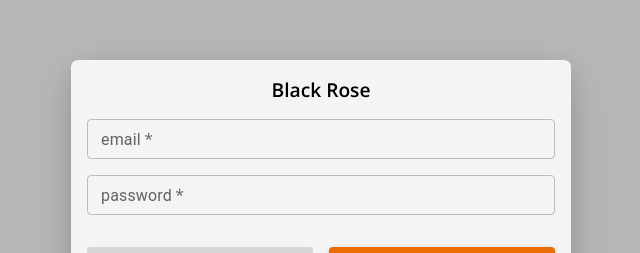
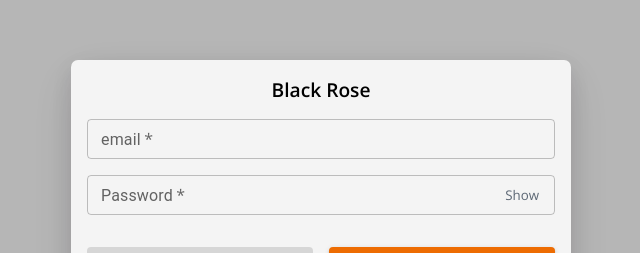
Before and after one commit to msyoufi/Blackrose-Webapp, a React (Vite) app: page / in a window 1280 px wide. Shown: the part 220-473 px from the top of the page, without its empty margins (319-959 px from the left). Built offline with nearby package versions, Linux system fonts and the light colour scheme; no server answers.

Commit message:
feat: add password toggle.

```diff
--- a/src/pages/admin-login/admin-login.tsx
+++ b/src/pages/admin-login/admin-login.tsx
@@ -3,6 +3,7 @@ import { useSnackbar } from '../../shared/components/snackbar';
 import { login } from '../../shared/services/auth.service';
 import { useState, type FormEvent } from 'react';
 import { FirebaseError } from 'firebase/app';
+import PasswordTextField from '../../shared/components/password-toggle';
 import './admin-login.scss';
 
 export default function AdminLogin() {
@@ -69,15 +70,10 @@ export default function AdminLogin() {
             required
           />
 
-          <TextField
+          <PasswordTextField
             id='password'
-            name='password'
-            label='password'
-            size='small'
-            type='password'
-            value={password}
-            onChange={e => setPassword(e.target.value)}
-            required
+            password={password}
+            setPassword={setPassword}
           />
         </div>
 
@@ -89,7 +85,7 @@ export default function AdminLogin() {
             size='medium'
             disabled={!email || !password || isLoading}
           >
-            {isLoading ? <CircularProgress size={20} /> : 'login'}
+            {isLoading ? <CircularProgress size={25} /> : 'login'}
           </Button>
 
           <Button
--- /dev/null
+++ b/src/shared/components/password-toggle.tsx
@@ -0,0 +1,64 @@
+import { TextField } from "@mui/material";
+import { useRef, useState } from "react";
+
+export default function PasswordTextField({
+  id,
+  name,
+  label,
+  password,
+  setPassword
+}: {
+  id: string,
+  name?: string,
+  label?: string,
+  password: string,
+  setPassword: (val: string) => any
+}) {
+  const [inputType, setInputtype] = useState<'password' | 'text'>('password');
+  const inputRef = useRef<HTMLInputElement>(null);
+
+  function handleClick(): void {
+    const input = inputRef.current;
+    if (!input) return;
+
+    const nextType = input.type === 'text' ? 'password' : 'text';
+
+    input.type = nextType;
+    setInputtype(nextType);
+  }
+
+  return (
+    <div style={{ position: 'relative' }}>
+      <TextField
+        id={id}
+        name={name ?? 'passowrd'}
+        label={label ?? 'Password'}
+        size='small'
+        type={inputType}
+        value={password}
+        onChange={e => setPassword(e.target.value)}
+        inputRef={inputRef}
+        style={{ width: '100%' }}
+        required
+      />
+
+      <button
+        type="button"
+        className="passowrd-toggel"
+        onClick={handleClick}
+        style={{
+          position: 'absolute',
+          right: '1rem',
+          top: '50%',
+          transform: 'translateY(-50%)',
+          color: 'var(--gray)',
+          backgroundColor: 'transparent',
+          border: 'none',
+          cursor: 'pointer'
+        }}
+      >
+        {inputType === 'text' ? 'Hide' : 'Show'}
+      </button >
+    </div>
+  );
+}
```
